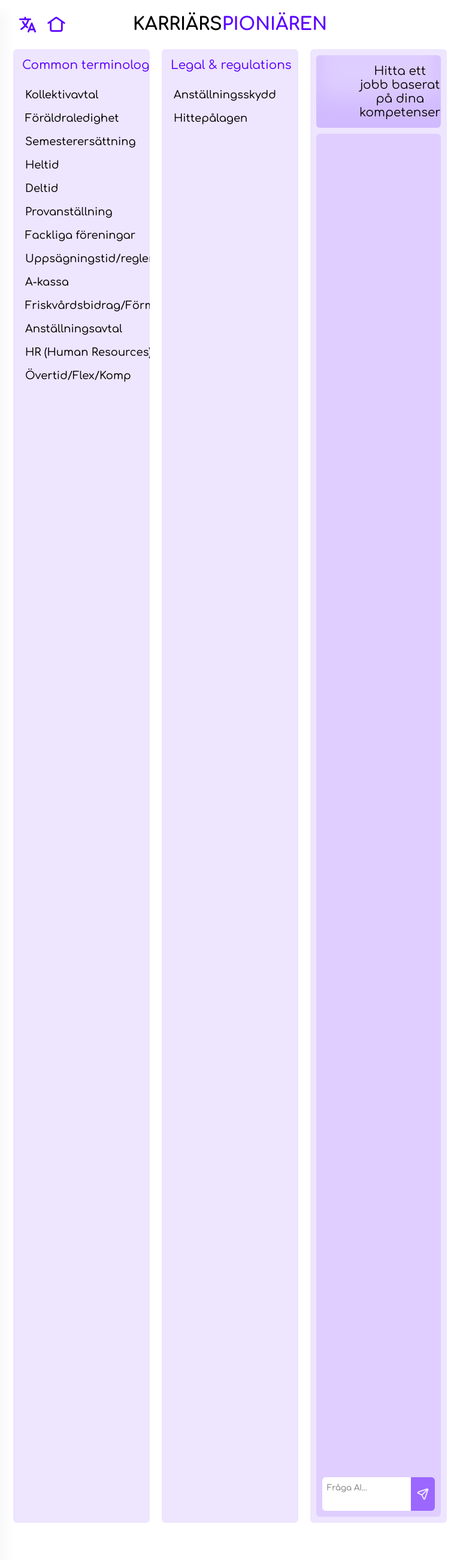
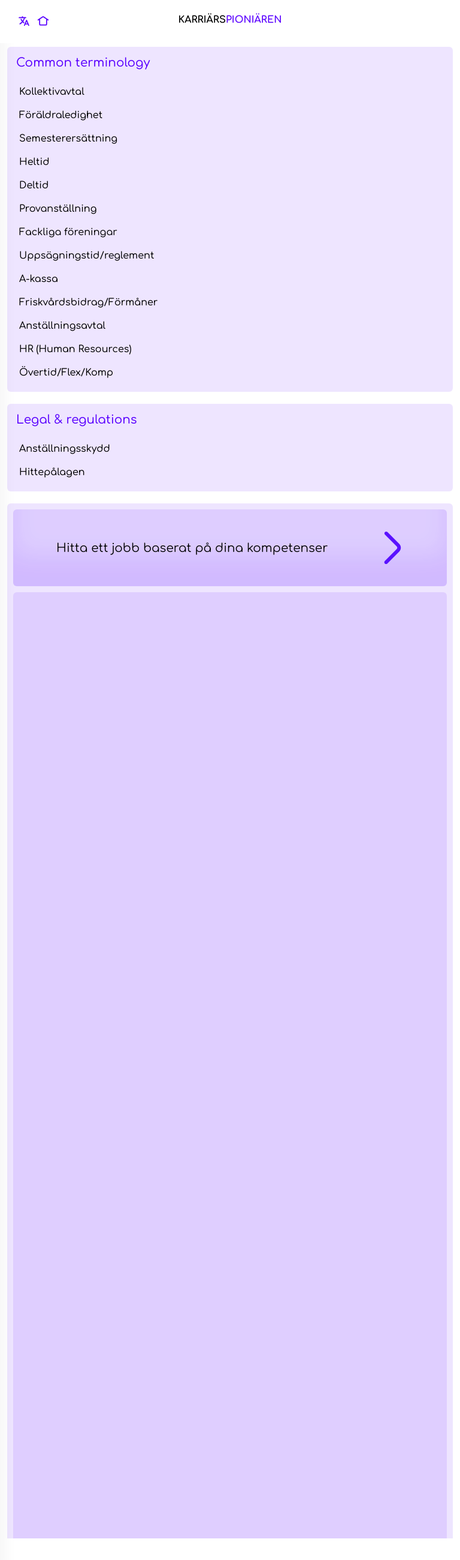
Before and after one commit to felixno1/careerpioneer, a Flask app: page /guidance in a window 768 px wide. Shown: the whole page at 60% size. Run offline with Flask 3, Linux system fonts and the light colour scheme; parts of the project's set-up code (start-up, migrations or seed data) failed here and were passed over.

Commit message:
Mobile responsive

```diff
--- a/locales/se/lang.json
+++ b/locales/se/lang.json
@@ -8,6 +8,7 @@
     "tell_me_more": "Berätta mer",
     "elaborate": "Berätta mer om",
     "ask_ai": "Fråga AI...",
+    "search_job": "Hitta jobb!",
     "recommended_jobs": "Rekommenderade jobb",
     "terminology": {
         "header": "Common terminology",
--- a/main.py
+++ b/main.py
@@ -4,6 +4,7 @@ from src.lang import languages
 from src.skills import skills, weighted_shuffle
 from src.CareerPioneer import predict_jobs
 from src.gpt import chat, explain
+from src.jobsearch import search_number_of_hits
 
 
 app = Flask(__name__)
@@ -59,6 +60,22 @@ def careersearch():
         return render_template('careersearch/start.html', languages=languages, preferred_language=preferred_language, translations=translations, skills=shuffled_skills)
 
 
+@app.route('/show-recommendations', methods=['GET', 'POST'])
+def show_recommendations():
+    if request.method == 'POST':
+        return handle_cookie(request, 'careersearch')
+    else:
+        preferred_language, translations = get_lang()
+        recommendations = sesh.recommendations
+        for job in recommendations:
+            ads = search_number_of_hits(f"{job['title']}")
+            job['ads'] = int(ads)
+        if len(recommendations) > 0:
+            return render_template('careersearch/recommendations.html', languages=languages, preferred_language=preferred_language, translations=translations, recommendations=recommendations)
+        else:
+            return "No recommendations available"
+
+
 #route-functions:
 @app.route('/send-message', methods=['POST'])
 def send_message():
@@ -95,20 +112,6 @@ def update_skills():
     #    api.sheets.collect_data(selected_skills)
     return redirect(url_for('show_recommendations'))
 
-@app.route('/show-recommendations', methods=['GET', 'POST'])
-def show_recommendations():
-    if request.method == 'POST':
-        return handle_cookie(request, 'careersearch')
-    else:
-        preferred_language, translations = get_lang()
-        recommendations = sesh.recommendations
-        print(recommendations)
-        if len(recommendations) > 0:
-            return render_template('careersearch/recommendations.html', languages=languages, preferred_language=preferred_language, translations=translations, recommendations=recommendations)
-        else:
-            return "No recommendations available"
-
-
 if __name__ == '__main__':
     app.run(debug=True)
 
--- /dev/null
+++ b/src/jobsearch.py
@@ -0,0 +1,35 @@
+import requests
+import json
+
+url = 'https://jobsearch.api.jobtechdev.se'
+url_for_search = f"{url}/search"
+
+def _get_ads(params):
+    headers = {'accept': 'application/json'}
+    response = requests.get(url_for_search, headers=headers, params=params)
+    response.raise_for_status()  # check for http errors
+    return json.loads(response.content.decode('utf8'))
+
+
+def search_number_of_hits(query):
+    # limit: 0 means no ads, just a value of how many ads were found.
+    search_params = {'q': query, 'limit': 0}
+    json_response = _get_ads(search_params)
+    number_of_hits = json_response['total']['value']
+    return number_of_hits
+
+
+def example_search_loop_through_hits(query):
+    # limit = 100 is the max number of hits that can be returned.
+    # If there are more (which you find with ['total']['value'] in the json response)
+    # you have to use offset and multiple requests to get all ads.
+    search_params = {'q': query, 'limit': 100}
+    json_response = _get_ads(search_params)
+    hits = json_response['hits']
+    for hit in hits:
+        print(f"{hit['headline']}, {hit['employer']['name']}")
+
+
+def search_jobs(job, location):
+    query = f'{job} {location}'
+    example_search_loop_through_hits(query)
--- a/static/css/guidance.css
+++ b/static/css/guidance.css
@@ -1,3 +1,13 @@
+#column-container {
+    margin: 0px;
+    padding: 0px;
+    height: 100%;
+    position: absolute;
+    display: flex;
+    flex-direction: row;
+    justify-content: center;
+}
+
 .column {
     padding: 10px;
     margin: 10px;
@@ -283,24 +293,45 @@
     }
 }
 
-/* Additional styles for tablets and up */
-@media (min-width: 768px) {
+/*Phones*/
+@media (max-width: 768px) {
+
     .main-window {
-        position: fixed;
-        display: flex;
-        flex-direction: row;
-        justify-content: center;
+        overflow: scroll;
+        margin: 0px;
+        height: calc(100% - 72px);
+        padding-top: 32px;
     }
 
-    .column {
-        width: 31%;
+    #column-container {
+        overflow-x: hidden;
+        overflow-y: scroll;
+        flex-direction: column;
+        height: fit-content;
+        width: 100%;
     }
 
-  }
 
-  /* Additional styles for desktops */
-  @media (min-width: 992px) {
-    .lang-btn {
-        padding-left: 14px;
+    .column {
+        margin-inline: 0px;
+        width: 100%;
+        height: fit-content;
     }
-  }
+
+    .list-text {
+        font-size: 16px;
+    }
+
+    .list-explanation {
+        font-size: 14px;
+    }
+
+    #chat {
+        height: 80vh;
+    }
+}
+
+/*Tablets*/
+@media (max-width: 992px) {
+
+}
--- a/static/css/styles.css
+++ b/static/css/styles.css
@@ -11,11 +11,11 @@ body {
     justify-content: center;
     align-items: center;
     flex-direction: column;
+    overflow: hidden;
 }
 
 h1 {
     font-size: 30px;
-    font-weight: 700;
 }
 
 h1 .left {
@@ -66,7 +66,7 @@ img {
     height: calc(100% - 72px - 72px);
     position: absolute;
     display: flex;
-    flex-direction: column;
+    flex-direction: row;
     justify-content: center;
 }
 
@@ -243,8 +243,31 @@ h2 {
 }
 
 
-/* Additional styles for tablets and up */
-@media (min-width: 768px) {
+/*Phones*/
+@media (max-width: 768px) {
+
+    h1 {
+        font-size: 16px;
+    }
+
+    .header {
+        background-color: white;
+    }
+
+    #lang-icon {
+        width: 20px;
+        height: 20px;
+    }
+
+    #home-btn {
+        margin-left: 32px;
+    }
+
+    #home-icon {
+        width: 20px;
+        height:20px;
+    }
+
     .main-window {
         position: fixed;
         display: flex;
@@ -258,8 +281,8 @@ h2 {
 
   }
 
-  /* Additional styles for desktops */
-  @media (min-width: 992px) {
+/*Tablets*/
+  @media (max-width: 992px) {
     .lang-btn {
         padding-left: 14px;
     }
--- a/templates/careersearch/recommendations.html
+++ b/templates/careersearch/recommendations.html
@@ -20,11 +20,12 @@
         <div class="job-container">
             <h2>{{ translations['recommended_jobs'] }}</h2>
             <div class="job-btn-container">
-                {% for key, value in recommendations.items() %}
+                {% for job in recommendations %}
                 <div class="job-box">
                     <button class="job-btn">
-                        <div class="job-bg"><span class="job-text">{{ key }} - <span class="job-percent">{{ value }}%</span></span></div>
+                        <div class="job-bg"><span class="job-text">{{ job['title'] }} - <span class="job-percent">{{ job['percentage'] }}%</span></span></div>
                     </button>
+                    Det finns just nu {{ job['ads'] }} aktiva annonser för {{ job['title'] }}
                 </div>
                 {% endfor %}
             </div>
--- a/templates/careersearch/start.html
+++ b/templates/careersearch/start.html
@@ -32,9 +32,9 @@
                         <button class="skill-btn" data-count="{{ skill.count}} " data-id="{{ skill.top_id }}" data-name="{{ skill.name }}">{{ skill.name }}</button>
                     {% endfor %}
                 </div>
-                <button id="confirm-btn" disabled>
-                    Sök Jobb
-                </button>
+                    <button id="confirm-btn" disabled>
+                        {{ translations['search_job'] }}
+                    </button>
                 <div id="progress-bar"></div>
             </div>
             <div id="loading-container">
--- a/templates/guidance.html
+++ b/templates/guidance.html
@@ -18,6 +18,7 @@
         <h1>{{ translations['title-left'] }}<span class="left">{{ translations['title-right'] }}</span></h1>
     </div>
     <div class="main-window">
+        <div id="column-container">
             <div class="column words">
                 <h2>{{ translations['terminology']['header'] }}</h2>
                 {% for term in translations['terminology']['content'] %}
@@ -79,6 +80,7 @@
                 </div>
             </div>
         </div>
+    </div>
     <div id="lang-bar">
         <form class="lang-container" action="/guidance" method="post">
             {% for lang in languages %}
```
Also changed, not shown: src/CareerPioneer.py (+8 -1 lines), static/css/careersearch.css (+33 -12 lines), static/css/index.css (+25 -15 lines), static/css/recommendations.css (+11 -17 lines), 1 other file. Lines whose indentation alone changed are shown as unchanged.
